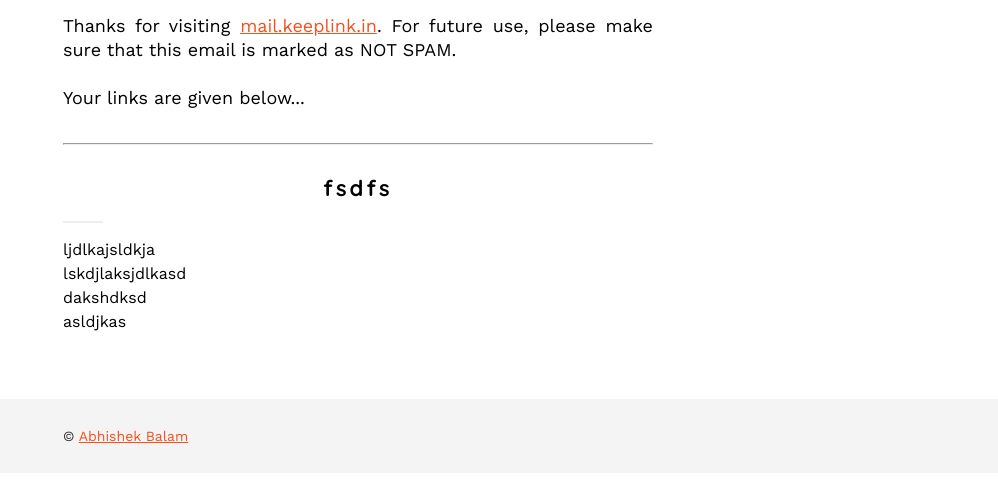
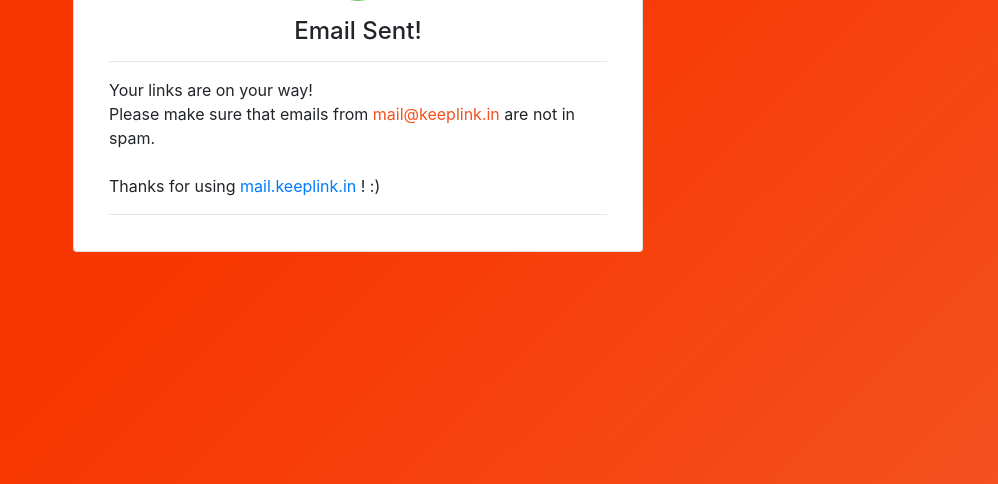
Before and after one commit to abhishekbalam/mail-keeplinkin, a Flask app: page /sent/ in a window 1280 px wide. Shown: the part 316-800 px from the top of the page, without its empty margins (282-1280 px from the left). Run offline with Flask 2, Linux system fonts and the light colour scheme; some libraries are stand-ins or nearby versions.

Commit message:
Thu Oct  4 22:46:53 IST 2018

```diff
--- a/app.py
+++ b/app.py
@@ -27,9 +27,9 @@ def main():
 
 @app.route('/sent/')
 def sent():
-	# return render_template('sent.html')
-	links="ljdlkajsldkja<br>lskdjlaksjdlkasd<br>dakshdksd<br>asldjkas"
-	return render_template('email.html', subject="fsdfs", links=links)
+	return render_template('sent.html')
+	# links="ljdlkajsldkja<br>lskdjlaksjdlkasd<br>dakshdksd<br>asldjkas"
+	# return render_template('email.html', subject="fsdfs", links=links)
 
 def verify(email):
 	token="7996de2b-d743-4536-a107-5252fec5c828"
--- a/templates/layouts/header.html
+++ b/templates/layouts/header.html
@@ -1,5 +1,5 @@
     <!-- pre-header -->
-    <table style="display:none!important;">
+    <!-- <table style="display:none!important;">
         <tr>
             <td>
                 <div style="overflow:hidden;display:none;font-size:1px;color:#ffffff;line-height:1px;font-family:Arial;maxheight:0px;max-width:0px;opacity:0;">
@@ -8,6 +8,7 @@
             </td>
         </tr>
     </table>
+     -->
     <!-- pre-header end -->
     <!-- header -->
     <table border="0" width="100%" cellpadding="0" cellspacing="0" bgcolor="ffffff">
```
